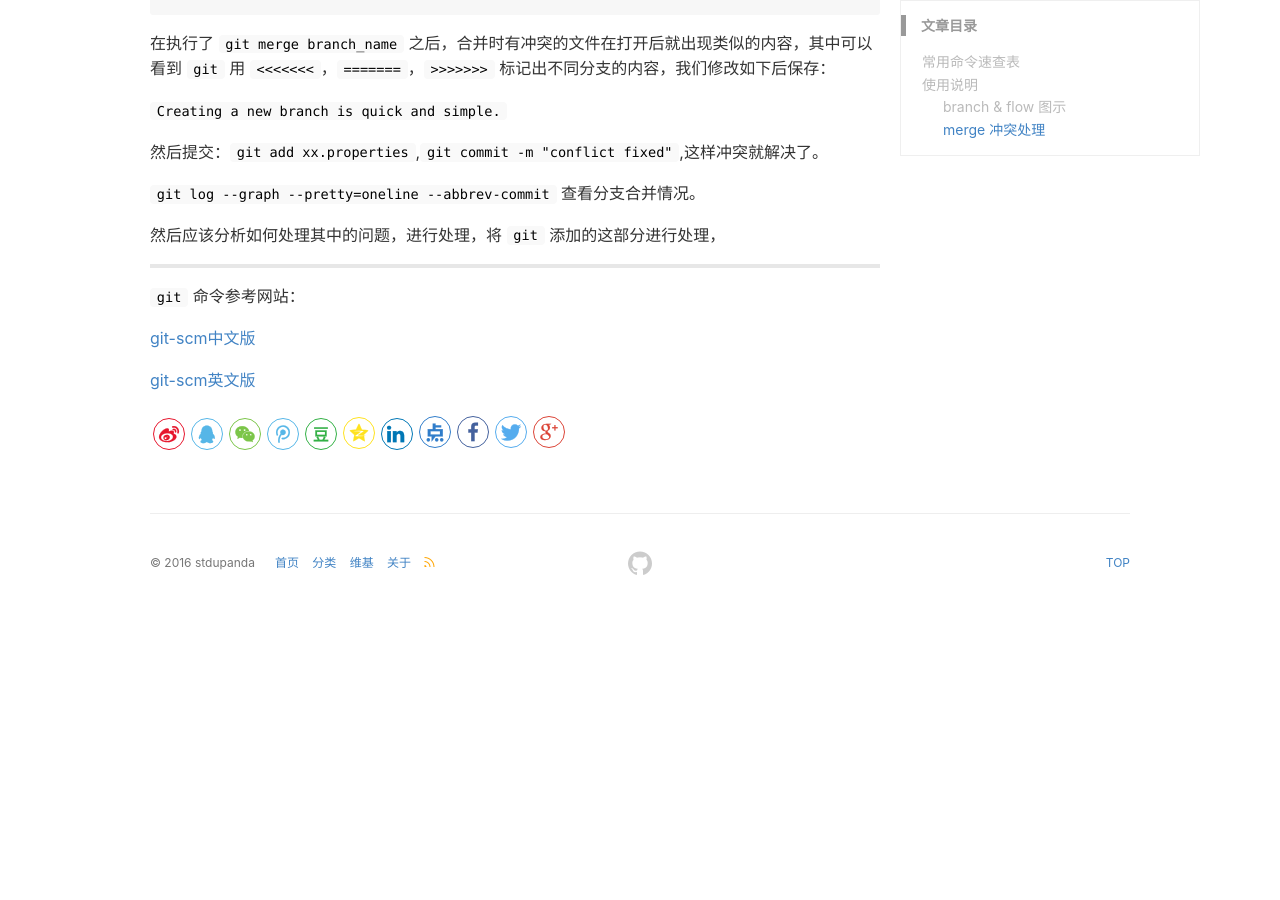
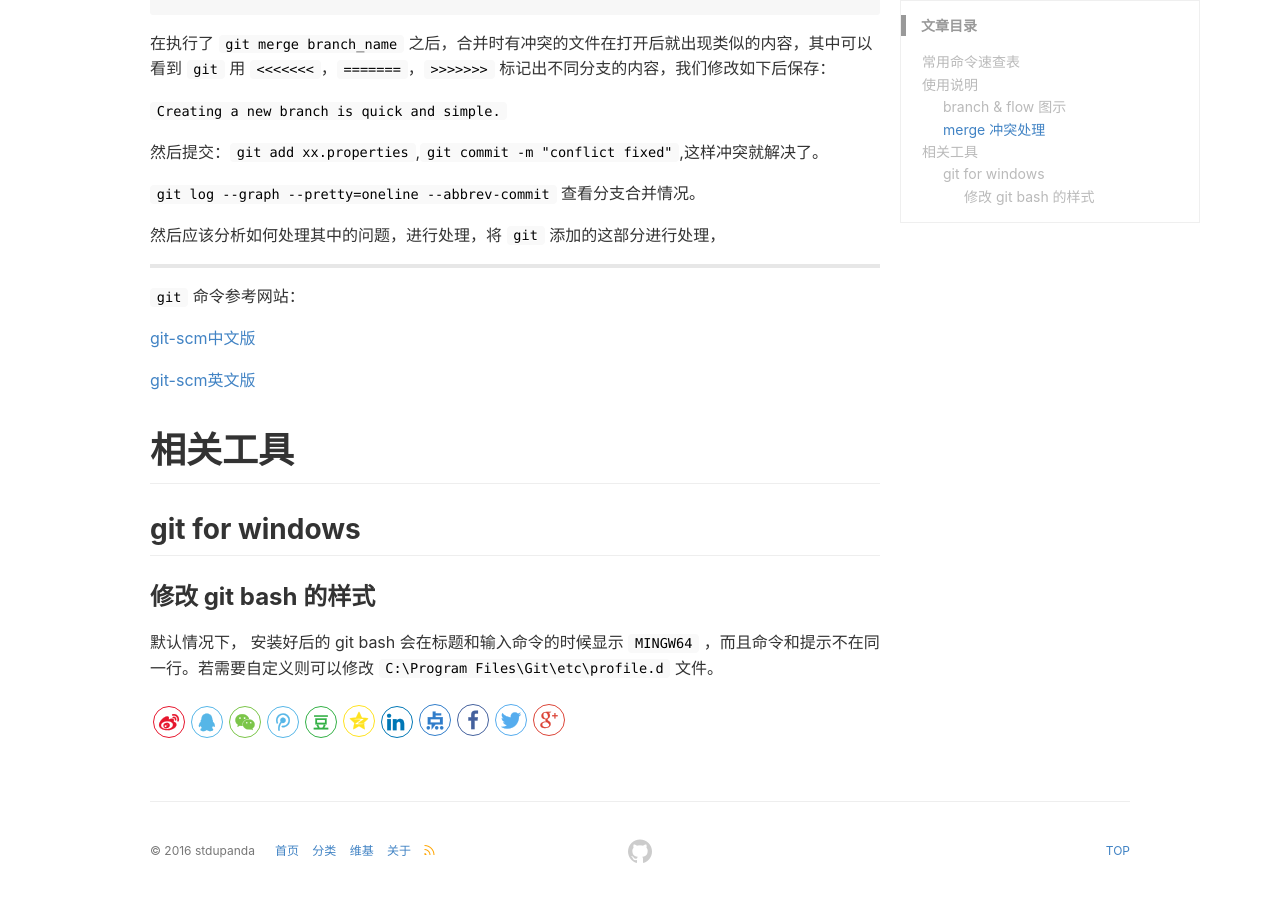
Before and after one commit to stdupanda/stdupanda.github.io, a Jekyll site: the page built from _posts/git/2017-05-05-git-commands.md, in a window 1280 px wide and 900 px high, scrolled down 4870 px. Built offline with Jekyll 4.4.1, drawn with Linux system fonts in a browser that asks for light colours; nearby versions of some CDN libraries; comment, search, counter and statistics services are not loaded; before the commit the page ends 5482 px from its top, so only the background shows below that.

Commit message:
git bash customize

```diff
--- a/_posts/git/2017-05-05-git-commands.md
+++ b/_posts/git/2017-05-05-git-commands.md
@@ -114,3 +114,11 @@ Creating a new branch is quick AND simple.
 [git-scm中文版](https://git-scm.com/book/zh/v2 "https://git-scm.com/book/zh/v2")
 
 [git-scm英文版](https://git-scm.com/book/en/v2 "https://git-scm.com/book/en/v2")
+
+# 相关工具
+
+## git for windows
+
+### 修改 git bash 的样式
+
+默认情况下， 安装好后的 git bash 会在标题和输入命令的时候显示 `MINGW64` ，而且命令和提示不在同一行。若需要自定义则可以修改 `C:\Program Files\Git\etc\profile.d` 文件。
```
